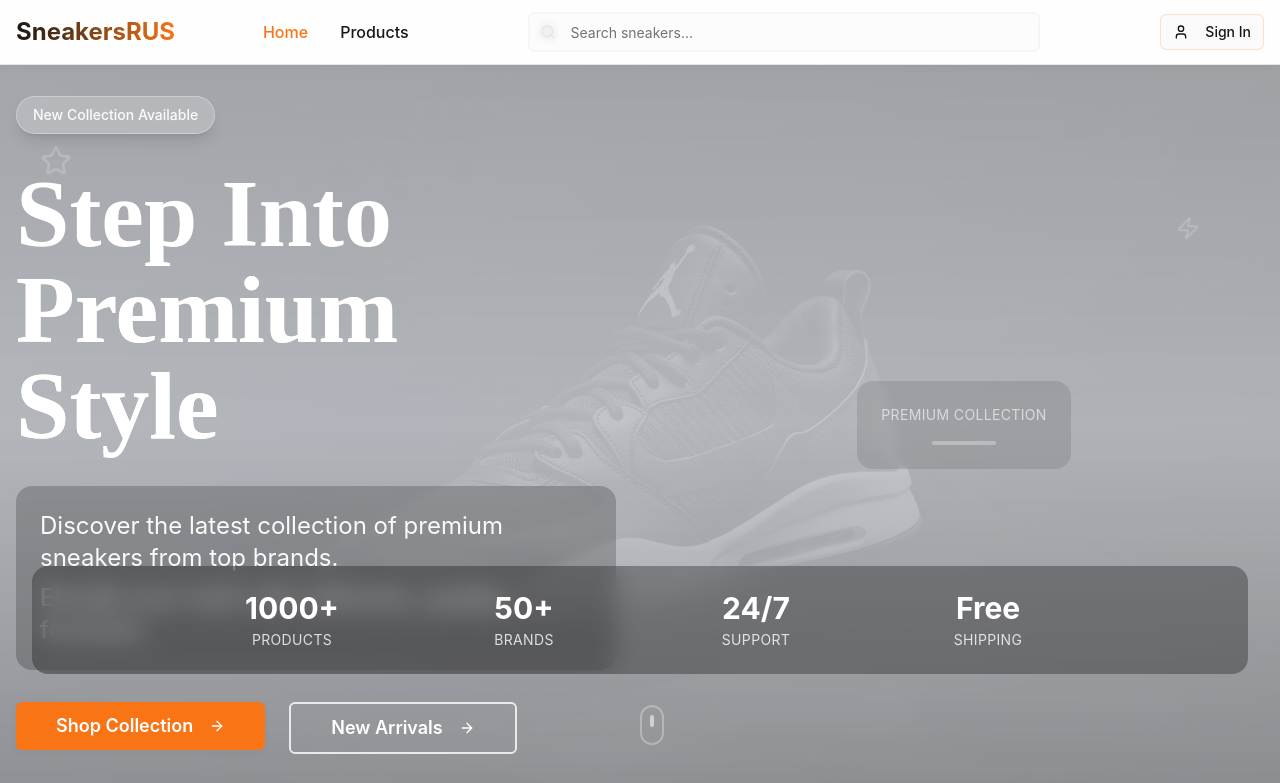
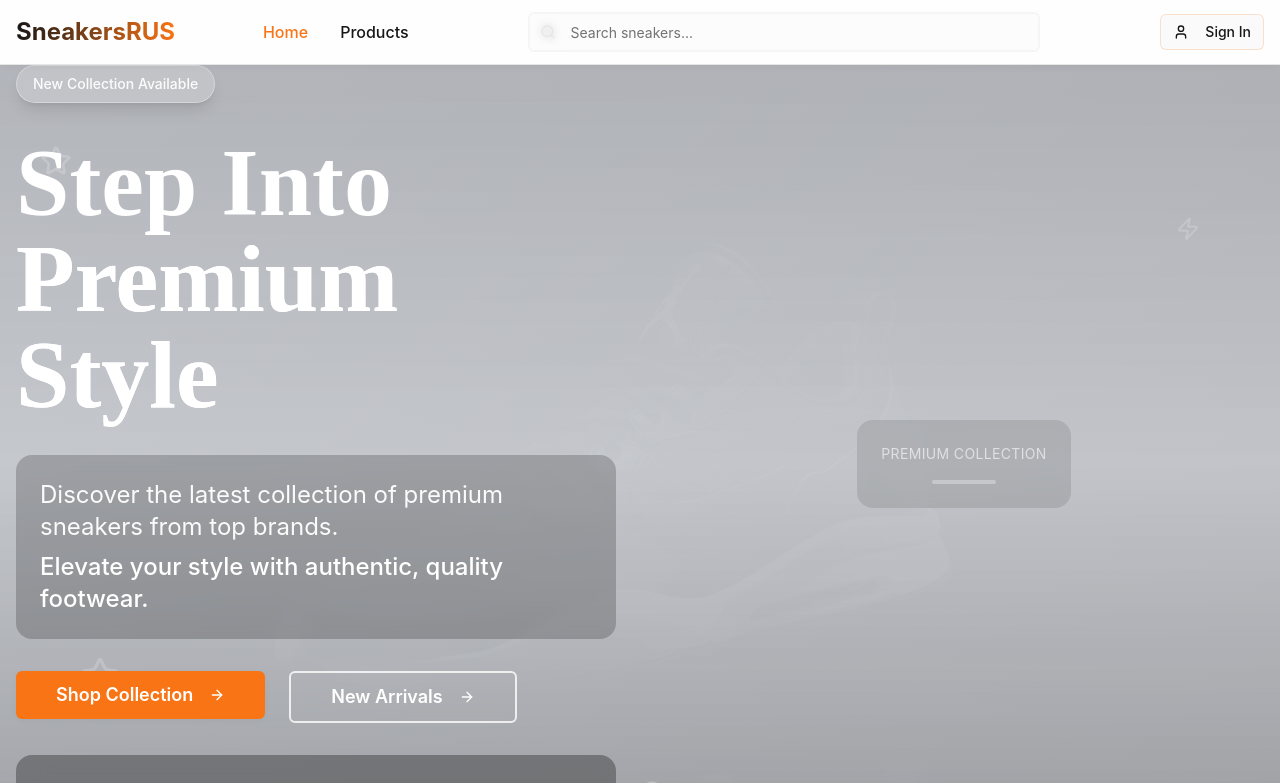
Before and after one commit to learningmaiyo/sneakersRUS, a React (Vite) app: page / in a window 1280 px wide. Shown: the top 783 px of the page. Built offline with nearby package versions, Linux system fonts and the light colour scheme; no server answers; the database is empty.

Commit message:
Refactor: Move stats section below buttons

```diff
--- a/src/components/Hero.tsx
+++ b/src/components/Hero.tsx
@@ -87,21 +87,10 @@ const Hero = () => {
                 </Link>
               </Button>
             </div>
-          </div>
 
-          {/* Right Visual Column - Let shoes shine here */}
-          <div className="hidden lg:flex items-center justify-center">
-            <div className="text-center space-y-4 bg-black/10 backdrop-blur-sm rounded-2xl p-6">
-              <div className="text-white/60 text-sm uppercase tracking-wide">Premium Collection</div>
-              <div className="w-16 h-1 bg-white/30 mx-auto rounded-full"></div>
-            </div>
-          </div>
-        </div>
-
-        {/* Stats Section - Moved to bottom with background */}
-        <div className="absolute bottom-20 left-0 right-0 z-20">
-          <div className="bg-black/30 backdrop-blur-md rounded-2xl mx-4 lg:mx-8 p-6">
-            <div className="grid grid-cols-2 md:grid-cols-4 gap-8 max-w-4xl mx-auto animate-fade-in" style={{ animationDelay: '0.8s' }}>
+            {/* Stats Section */}
+            <div className="bg-black/30 backdrop-blur-md rounded-2xl p-6 mt-8">
+              <div className="grid grid-cols-2 md:grid-cols-4 gap-8 animate-fade-in" style={{ animationDelay: '0.8s' }}>
                 <div className="text-center">
                   <div className="text-3xl font-bold text-white mb-1">1000+</div>
                   <div className="text-white/80 text-sm uppercase tracking-wide">Products</div>
@@ -121,6 +110,16 @@ const Hero = () => {
               </div>
             </div>
           </div>
+
+          {/* Right Visual Column - Let shoes shine here */}
+          <div className="hidden lg:flex items-center justify-center">
+            <div className="text-center space-y-4 bg-black/10 backdrop-blur-sm rounded-2xl p-6">
+              <div className="text-white/60 text-sm uppercase tracking-wide">Premium Collection</div>
+              <div className="w-16 h-1 bg-white/30 mx-auto rounded-full"></div>
+            </div>
+          </div>
+        </div>
+
       </div>
 
       {/* Scroll Indicator */}
```
Lines whose indentation alone changed are shown as unchanged.
